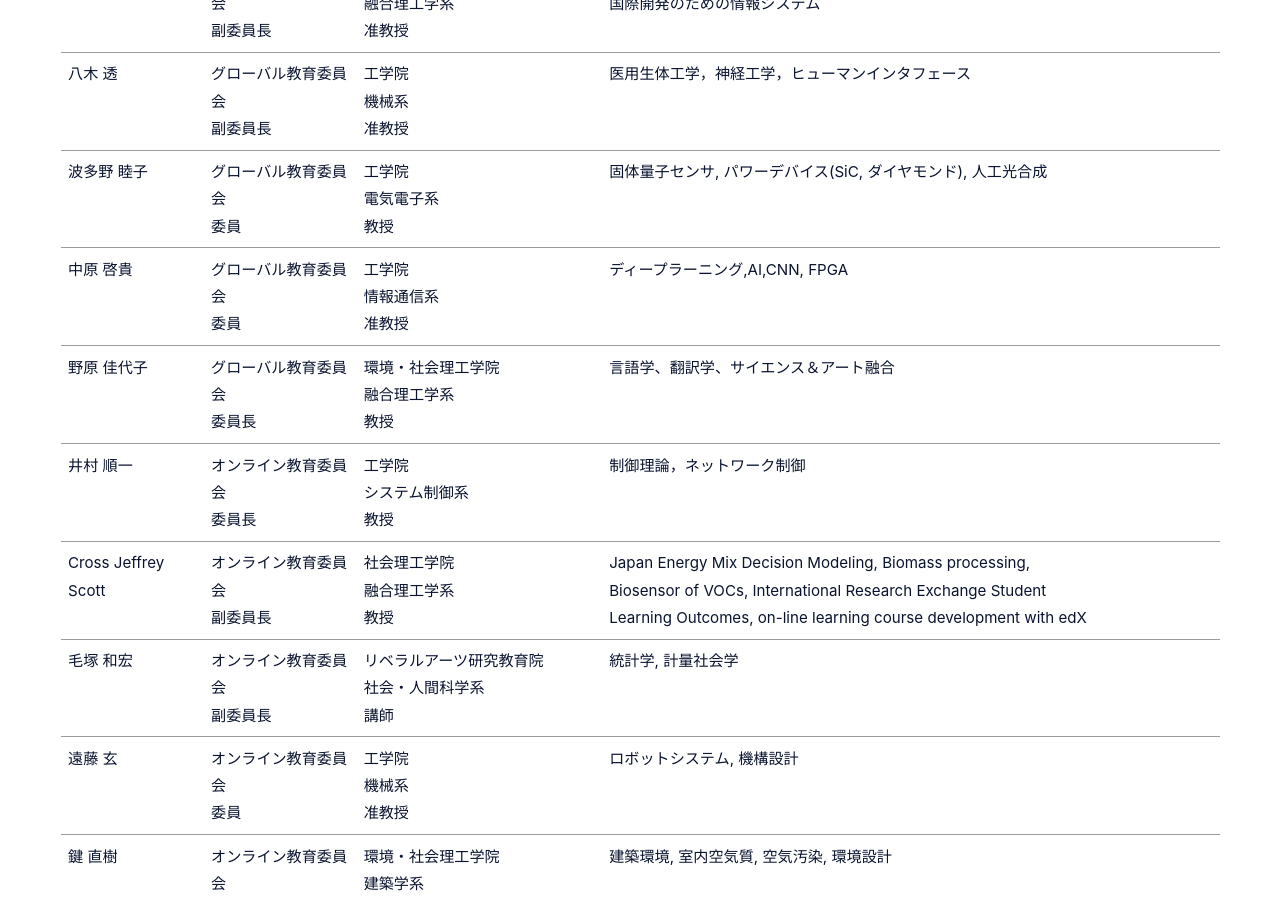
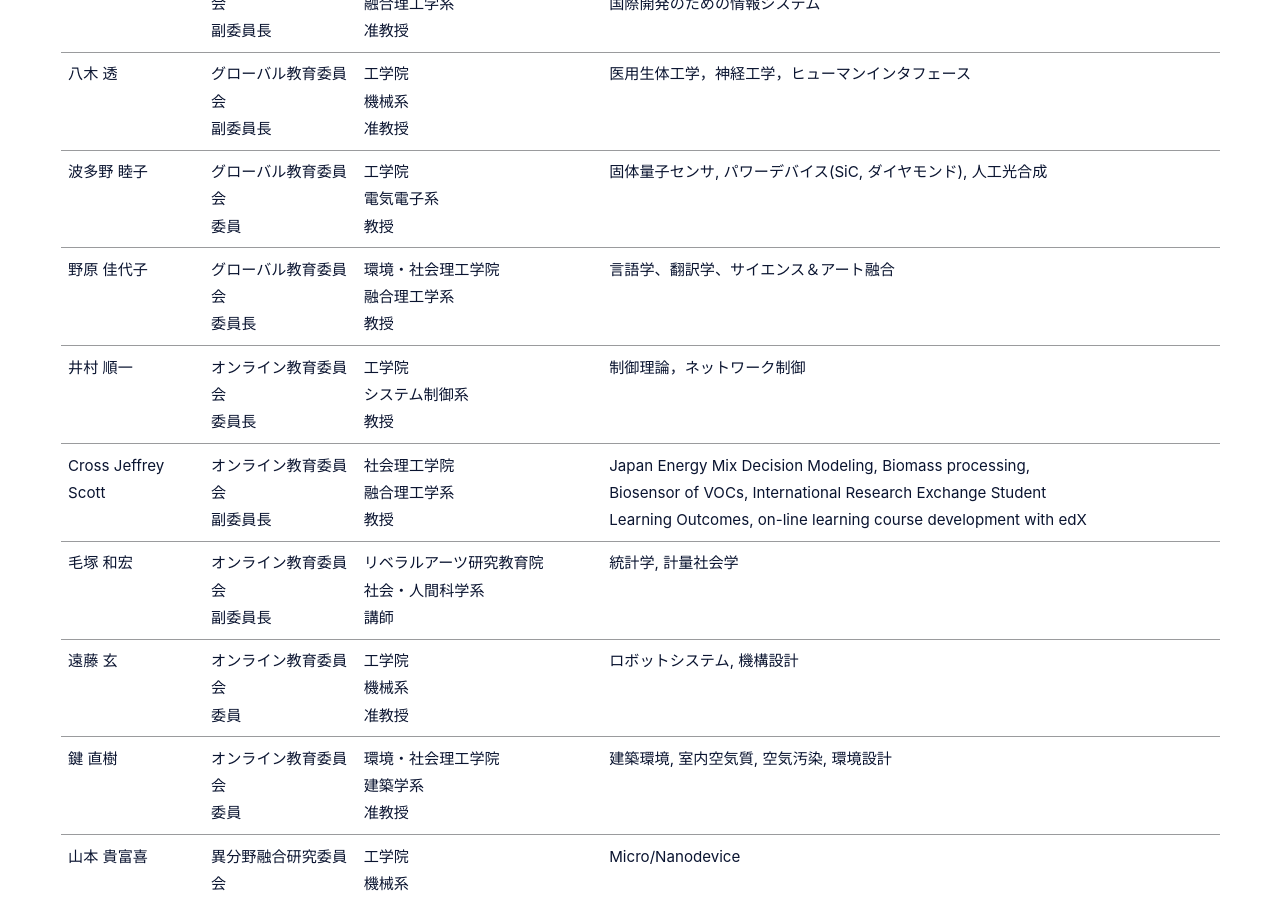
Before and after one commit to fl1d/w0ex.github.io, a Jekyll site: the page built from _pages/faculty.md, in a window 1280 px wide and 900 px high, scrolled down 5925 px. Built offline with Jekyll 4.4.1, drawn with Linux system fonts in a browser that asks for light colours; cached includes are drawn as plain includes; nearby versions of some CDN libraries.

Commit message:
Update faculty.md

```diff
--- a/_pages/faculty.md
+++ b/_pages/faculty.md
@@ -83,7 +83,6 @@
 山下 幸彦 |グローバル教育委員会<br>副委員長|環境・社会理工学院<br>融合理工学系<br>准教授|パターン認識, 機械学習, 画像処理・符号化, <br>国際開発のための情報システム
 八木 透 |グローバル教育委員会<br>副委員長|工学院<br>機械系<br>准教授|医用生体工学，神経工学，ヒューマンインタフェース
 波多野 睦子 |グローバル教育委員会<br>委員|工学院<br>電気電子系<br>教授|固体量子センサ, パワーデバイス(SiC, ダイヤモンド), 人工光合成
-中原 啓貴 |グローバル教育委員会<br>委員|工学院<br>情報通信系<br>准教授|ディープラーニング,AI,CNN, FPGA
 野原 佳代子 |グローバル教育委員会<br>委員長|環境・社会理工学院<br>融合理工学系<br>教授|言語学、翻訳学、サイエンス＆アート融合
 井村 順一 |オンライン教育委員会<br>委員長|工学院<br>システム制御系<br>教授|制御理論，ネットワーク制御
 Cross Jeffrey Scott |オンライン教育委員会<br>副委員長|社会理工学院<br>融合理工学系<br>教授|Japan Energy Mix Decision Modeling, Biomass processing, <br> Biosensor of VOCs, International Research Exchange Student <br> Learning Outcomes, on-line learning course development with edX
```
